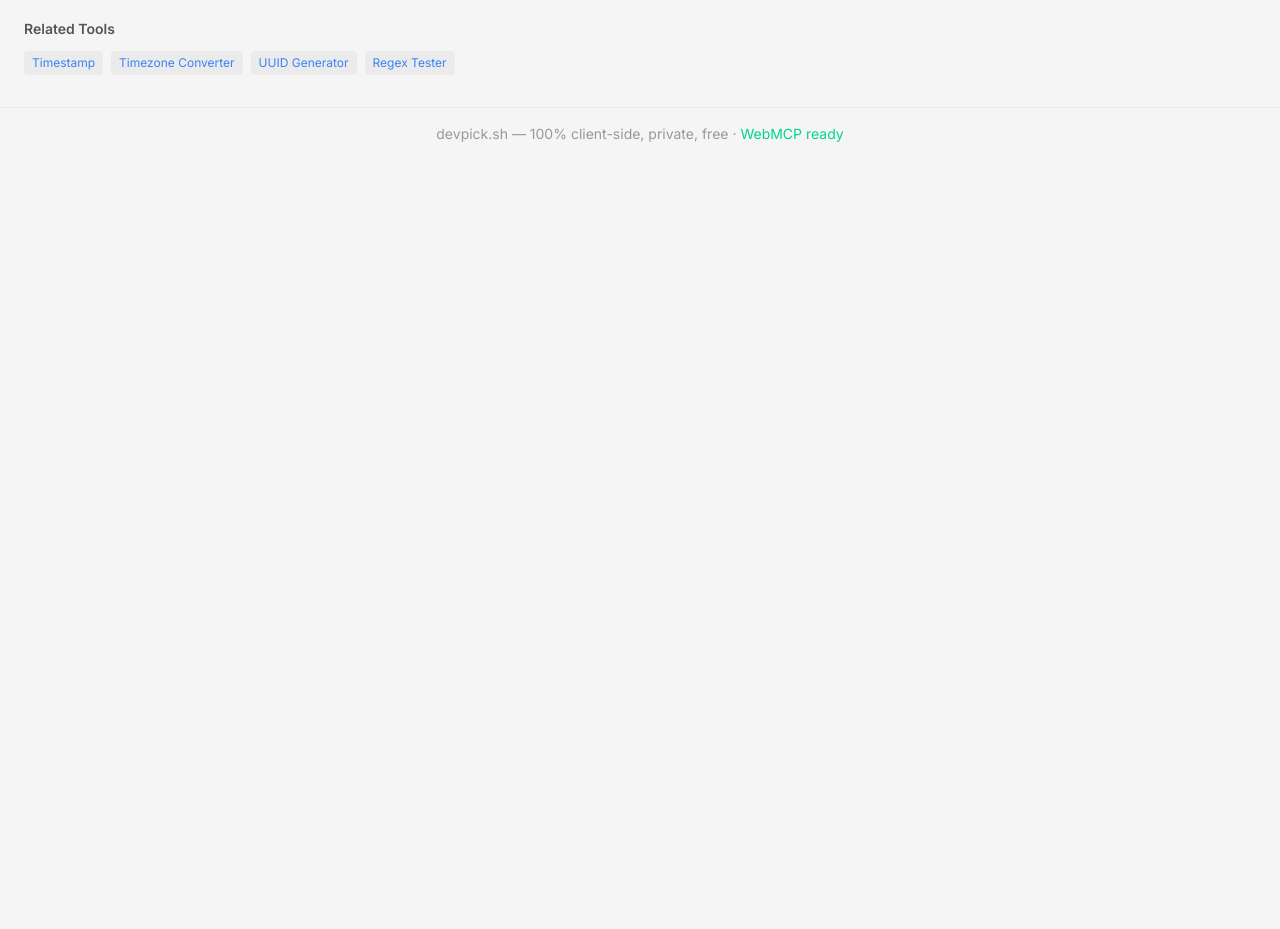
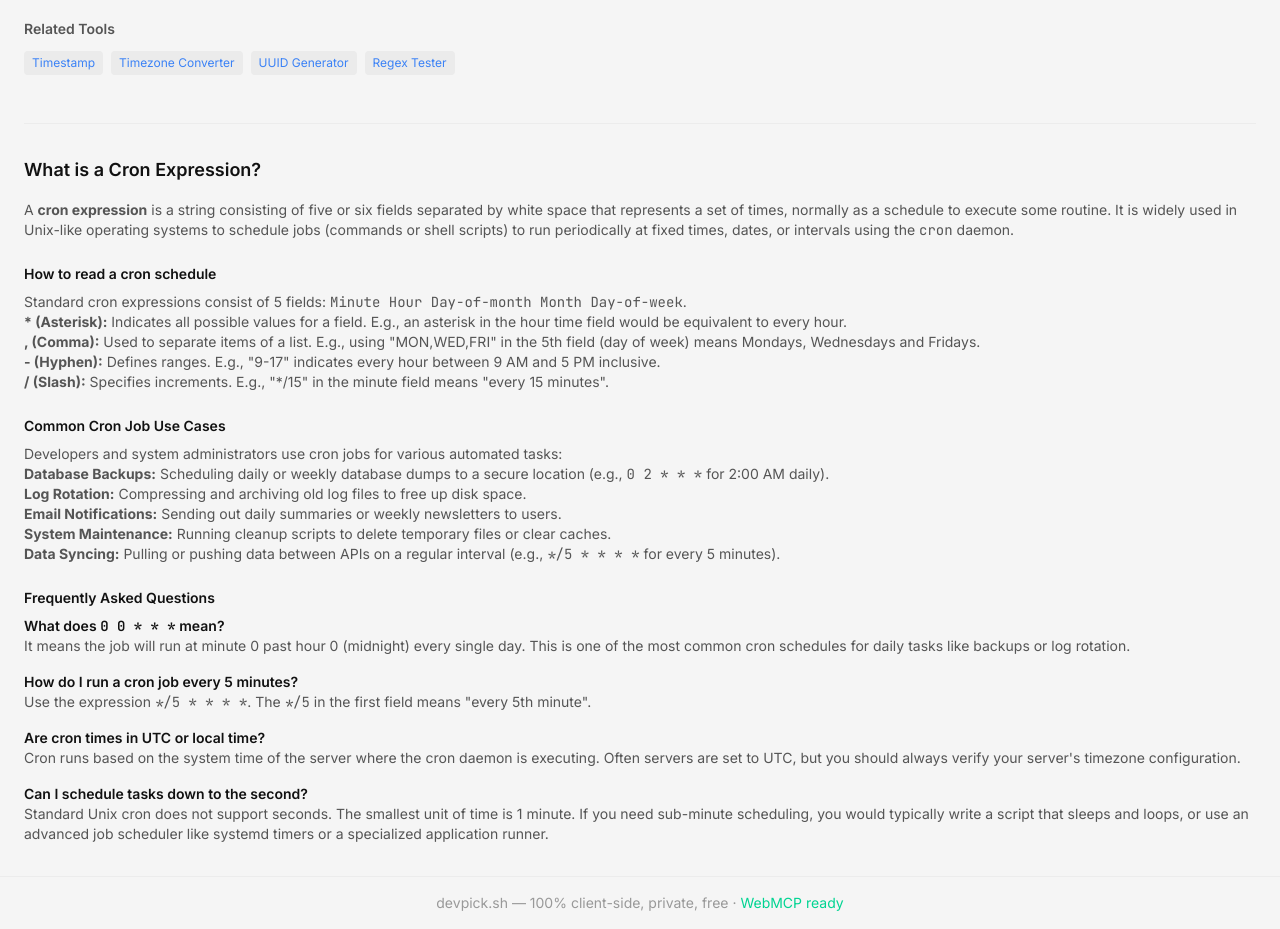
Before and after one commit to kimbobmarley03/devpick.sh, a Next.js app: page /cron in a window 1280 px wide. Shown: the part 920-1849 px from the top of the page. Before the commit the page ends 1080 px from the top, so only its background shows below. Built offline with nearby package versions, Linux system fonts and the light colour scheme; no server answers.

Commit message:
feat(seo): Add comprehensive FAQ and cron explanation to cron generator tool

```diff
--- a/app/cron/cron-tool.tsx
+++ b/app/cron/cron-tool.tsx
@@ -405,6 +405,57 @@ n-m   = range of values`}</pre>
           ))}
         </div>
       </div>
+
+      {/* SEO Content & FAQ */}
+      <div className="mt-12 pt-8 border-t border-border-subtle prose prose-invert max-w-none text-sm text-text-secondary">
+        <h2 className="text-lg font-semibold text-text-primary mb-4">What is a Cron Expression?</h2>
+        <p className="mb-4">
+          A <strong>cron expression</strong> is a string consisting of five or six fields separated by white space that represents a set of times, normally as a schedule to execute some routine. It is widely used in Unix-like operating systems to schedule jobs (commands or shell scripts) to run periodically at fixed times, dates, or intervals using the <code>cron</code> daemon.
+        </p>
+
+        <h3 className="text-md font-semibold text-text-primary mt-6 mb-2">How to read a cron schedule</h3>
+        <div className="mb-4">
+          Standard cron expressions consist of 5 fields: <code>Minute Hour Day-of-month Month Day-of-week</code>.
+          <ul>
+            <li><strong>* (Asterisk):</strong> Indicates all possible values for a field. E.g., an asterisk in the hour time field would be equivalent to every hour.</li>
+            <li><strong>, (Comma):</strong> Used to separate items of a list. E.g., using &quot;MON,WED,FRI&quot; in the 5th field (day of week) means Mondays, Wednesdays and Fridays.</li>
+            <li><strong>- (Hyphen):</strong> Defines ranges. E.g., &quot;9-17&quot; indicates every hour between 9 AM and 5 PM inclusive.</li>
+            <li><strong>/ (Slash):</strong> Specifies increments. E.g., &quot;*/15&quot; in the minute field means &quot;every 15 minutes&quot;.</li>
+          </ul>
+        </div>
+
+        <h3 className="text-md font-semibold text-text-primary mt-6 mb-2">Common Cron Job Use Cases</h3>
+        <div className="mb-4">
+          Developers and system administrators use cron jobs for various automated tasks:
+          <ul>
+            <li><strong>Database Backups:</strong> Scheduling daily or weekly database dumps to a secure location (e.g., <code>0 2 * * *</code> for 2:00 AM daily).</li>
+            <li><strong>Log Rotation:</strong> Compressing and archiving old log files to free up disk space.</li>
+            <li><strong>Email Notifications:</strong> Sending out daily summaries or weekly newsletters to users.</li>
+            <li><strong>System Maintenance:</strong> Running cleanup scripts to delete temporary files or clear caches.</li>
+            <li><strong>Data Syncing:</strong> Pulling or pushing data between APIs on a regular interval (e.g., <code>*/5 * * * *</code> for every 5 minutes).</li>
+          </ul>
+        </div>
+
+        <h3 className="text-md font-semibold text-text-primary mt-6 mb-2">Frequently Asked Questions</h3>
+        <div className="space-y-4">
+          <div>
+            <h4 className="font-semibold text-text-primary">What does <code>0 0 * * *</code> mean?</h4>
+            <p>It means the job will run at minute 0 past hour 0 (midnight) every single day. This is one of the most common cron schedules for daily tasks like backups or log rotation.</p>
+          </div>
+          <div>
+            <h4 className="font-semibold text-text-primary">How do I run a cron job every 5 minutes?</h4>
+            <p>Use the expression <code>*/5 * * * *</code>. The <code>*/5</code> in the first field means &quot;every 5th minute&quot;.</p>
+          </div>
+          <div>
+            <h4 className="font-semibold text-text-primary">Are cron times in UTC or local time?</h4>
+            <p>Cron runs based on the system time of the server where the cron daemon is executing. Often servers are set to UTC, but you should always verify your server&apos;s timezone configuration.</p>
+          </div>
+          <div>
+            <h4 className="font-semibold text-text-primary">Can I schedule tasks down to the second?</h4>
+            <p>Standard Unix cron does not support seconds. The smallest unit of time is 1 minute. If you need sub-minute scheduling, you would typically write a script that sleeps and loops, or use an advanced job scheduler like systemd timers or a specialized application runner.</p>
+          </div>
+        </div>
+      </div>
     </ToolLayout>
   );
 }
```
